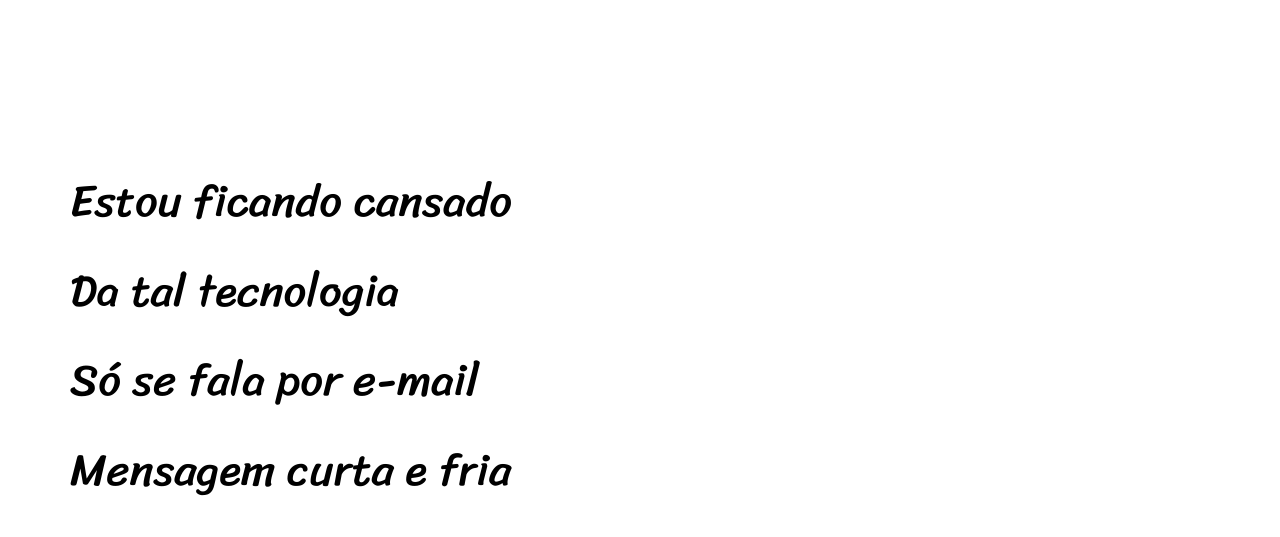
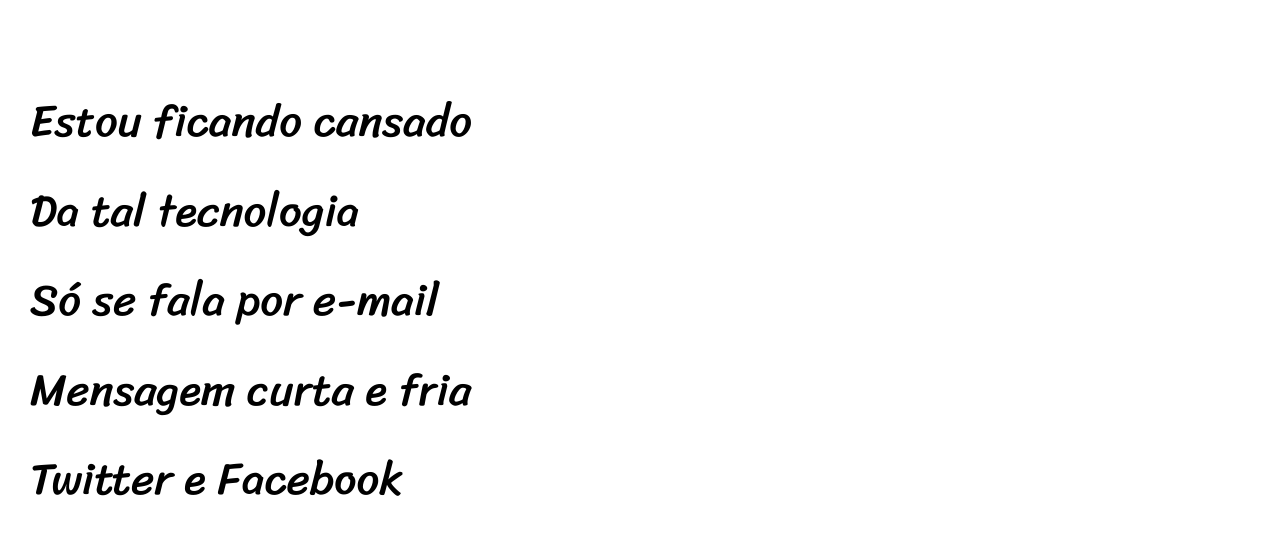
Before and after one commit to Adilson-Moraes/projeto-cordel, a plain HTML site: page index.html in a window 1280 px wide. Shown: the part 263-800 px from the top of the page. Drawn offline with Linux system fonts and the light colour scheme.

Commit message:
Update estilo.css

```diff
--- a/estilos/estilo.css
+++ b/estilos/estilo.css
@@ -45,7 +45,7 @@ section {
   font-family: var(--fonte-2);
   line-height: 2em;
   font-size: 3.5vw;
-  padding: 15vh 0px 15vh 30px;
+  padding: 10vh 0px 10vh 30px;
 }
 section.imagem1 {
   background: url("../imagens/background001.jpg") right center no-repeat fixed;
@@ -65,7 +65,7 @@ p#imageparag {
   display: inline-block;
 }
 p {
-  padding: 5vh;
+  padding-bottom: 5vh;
 }
 
 footer {
```
